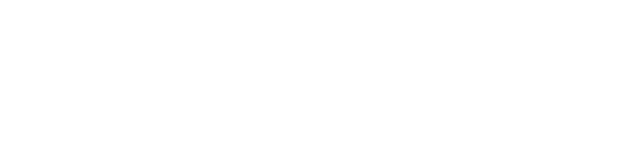
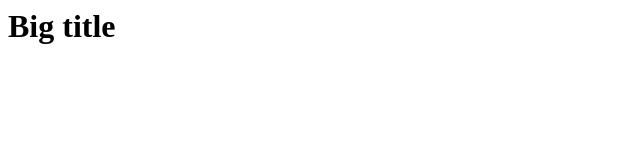
Before and after one commit to ValentinK/newGitTest, a plain HTML site: page index.html in a window 1280 px wide. Shown: the whole page, without its empty margins (0-640 px from the left). Drawn offline with Linux system fonts and the light colour scheme.

Commit message:
Add a body and a h1 title

```diff
--- a/index.html
+++ b/index.html
@@ -1,3 +1,8 @@
 <html>
 	<title>Bonjour ca va marcher</title>
+	<body>
+		<h1>Big title</h1>
+
+
+	</body>
 </html>
```
